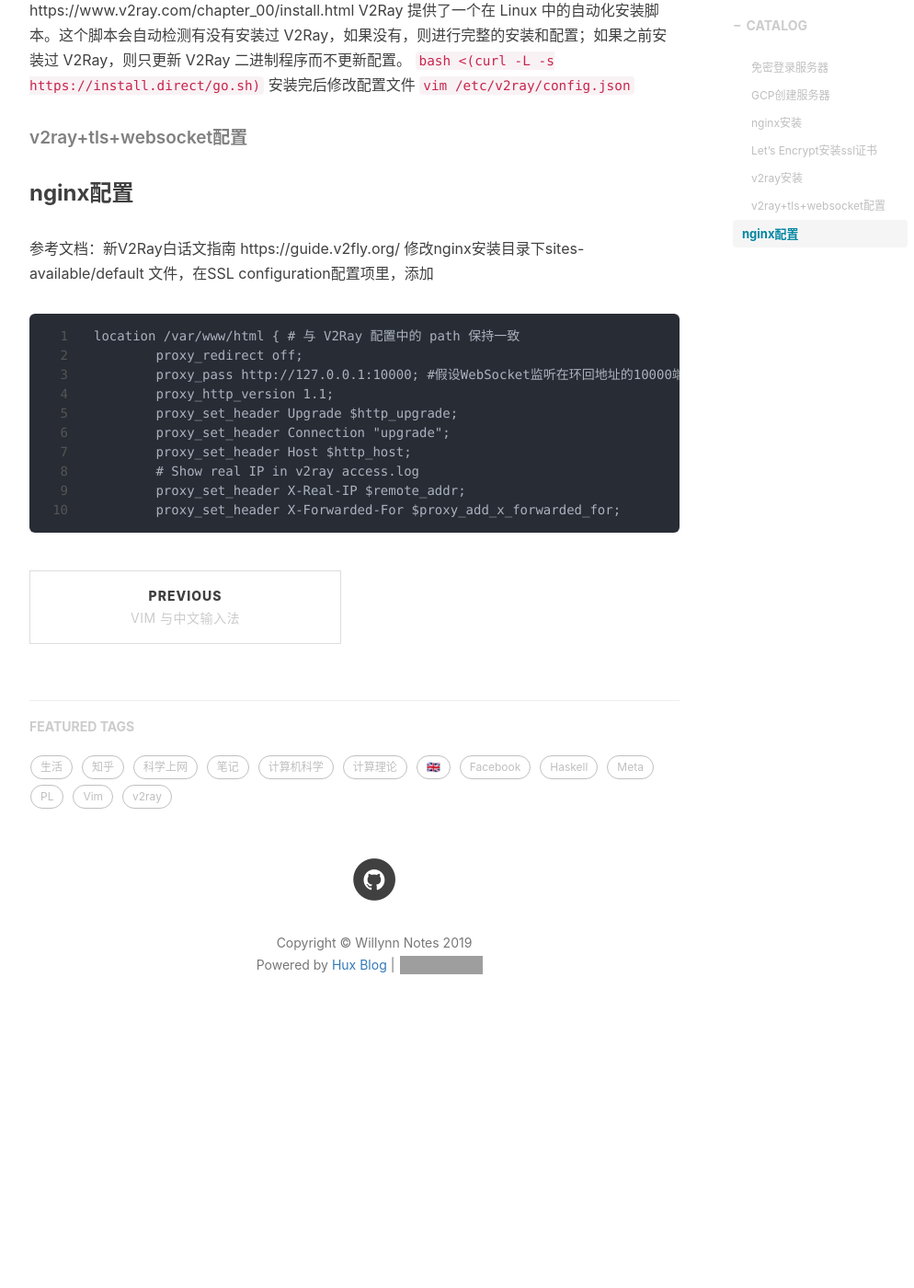
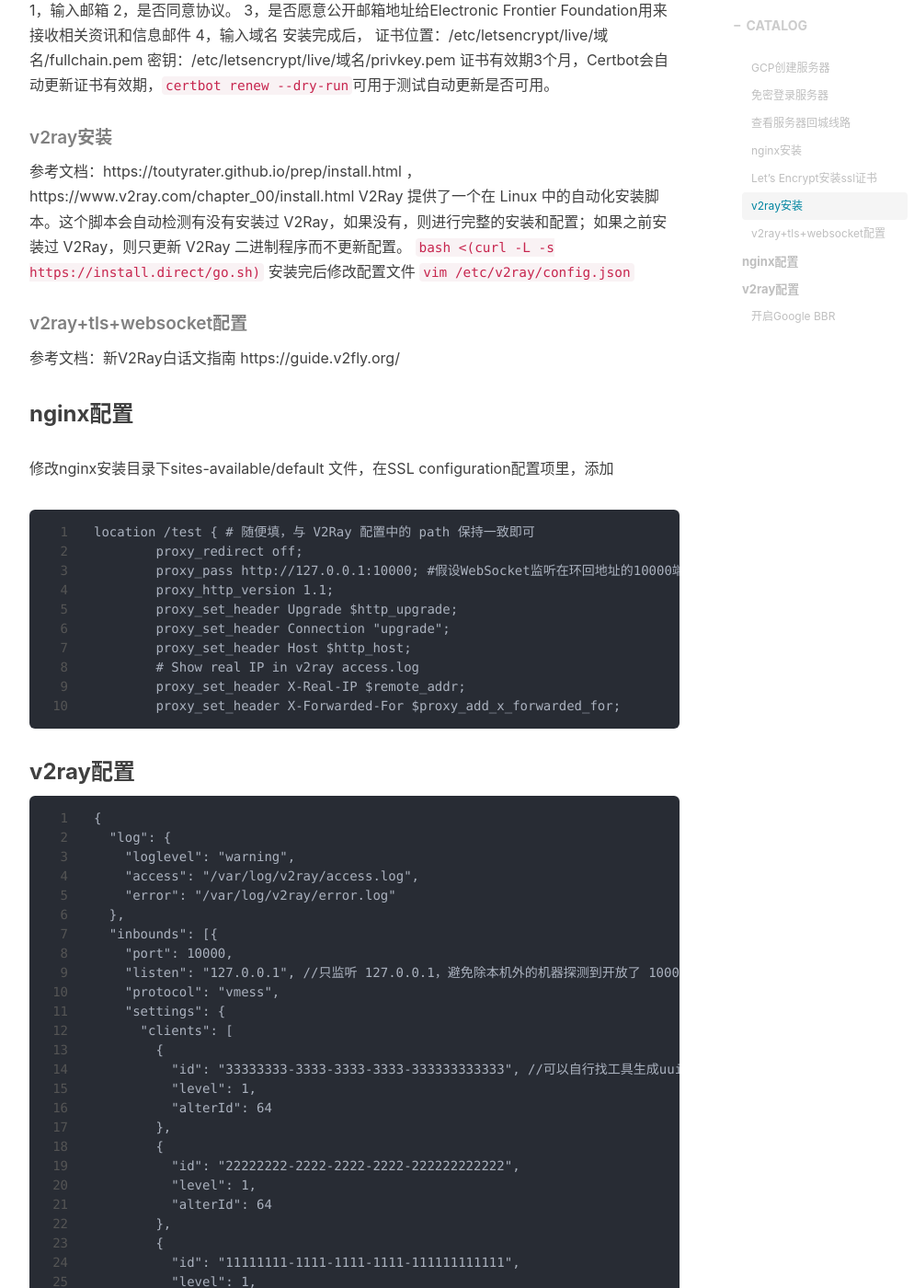
Before and after one commit to paladiny/paladiny.github.io, a Jekyll site: the page built from _posts/2019-06-17-v2ray configuration.markdown, in a window 1280 px wide and 1400 px high, scrolled down 1503 px. Shown: the whole window at 92% size, without its empty margins (233-1227 px from the left). Built offline with Jekyll 4.4.1, drawn with Linux system fonts in a browser that asks for light colours; nearby versions of some CDN libraries; comment, search, counter and statistics services are not loaded; before the commit the page ends 2656 px from its top, so only the background shows below that; some of the changed text lies outside the part shown; grey boxes are pictures that could not be loaded.

Commit message:
Update 2019-06-17-v2ray configuration.markdown

````diff
--- a/_posts/2019-06-17-v2ray configuration.markdown
+++ b/_posts/2019-06-17-v2ray configuration.markdown
@@ -29,6 +23,20 @@ vim /etc/ssh/sshd_config
 PermitRootLogin 是否允许以root账号登录
 PasswordAuthentication 是否允许密码登录
 service sshd restart `重启sshd`
+
+##### 免密登录服务器
+客户端命令： `ssh-keygen`<br>
+按3次回车生成公钥私钥。（第一次回车时要求输入存密钥的文件名，按回车则为默认/root/.ssh/id_rsa，第二次为加密密码，按回车默认密码为空，第三次回车则是密码再次确认）。
+在服务器新建文件/root/.ssh/authorized_keys，把客户端公钥/root/.ssh/id_rsa.pub的内容复制到服务器authorized_keys文件中。
+客户端ssh链接服务器，则可不用输入密码免密登录。
+
+##### 查看服务器回城线路
+参考文档：https://www.xiaoz.me/archives/11769
+```wget https://cdn.ipip.net/17mon/besttrace4linux.zip```下载BestTrace，其他对应版本可在https://www.ipip.net/ 找到
+```unzipi besttrace4linux.zip```解压
+```chmod +x besttrace```给besttrace文件添加执行权限
+```./besttrace -q1 -g cn IP```执行该命令可查看回程路线
+```./besttrace --help```可查看命令参数
 
 ##### nginx安装
 ```apt-get update```更新Debian OS源
@@ -60,11 +68,11 @@ V2Ray 提供了一个在 Linux 中的自动化安装脚本。这个脚本会自
 
 
 ##### v2ray+tls+websocket配置
+参考文档：新V2Ray白话文指南 https://guide.v2fly.org/
 ### nginx配置
-参考文档：新V2Ray白话文指南 https://guide.v2fly.org/
 修改nginx安装目录下sites-available/default 文件，在SSL configuration配置项里，添加
 ```
-location /var/www/html { # 与 V2Ray 配置中的 path 保持一致
+location /test { # 随便填，与 V2Ray 配置中的 path 保持一致即可
         proxy_redirect off;
         proxy_pass http://127.0.0.1:10000; #假设WebSocket监听在环回地址的10000端口上
         proxy_http_version 1.1;
@@ -75,3 +83,79 @@ location /var/www/html { # 与 V2Ray 配置中的 path 保持一致
         proxy_set_header X-Real-IP $remote_addr;
         proxy_set_header X-Forwarded-For $proxy_add_x_forwarded_for;
 ```
+
+### v2ray配置
+```
+{
+  "log": {
+    "loglevel": "warning",
+    "access": "/var/log/v2ray/access.log",
+    "error": "/var/log/v2ray/error.log"
+  },
+  "inbounds": [{
+    "port": 10000,
+    "listen": "127.0.0.1", //只监听 127.0.0.1，避免除本机外的机器探测到开放了 10000 端口
+    "protocol": "vmess",
+    "settings": {
+      "clients": [
+        {
+          "id": "33333333-3333-3333-3333-333333333333", //可以自行找工具生成uuid，也可用安装v2ray时自带的工具生成 /usr/bin/v2ray/v2ctl uuid
+          "level": 1,
+          "alterId": 64
+        },
+        {
+          "id": "22222222-2222-2222-2222-222222222222",
+          "level": 1,
+          "alterId": 64
+        },
+        {
+          "id": "11111111-1111-1111-1111-111111111111",
+          "level": 1,
+          "alterId": 64
+        }
+
+      ]
+    },
+    "streamSettings": {
+        "network": "ws",
+        "wsSettings": {
+            "path":"/test" //与nginx的location保持一致
+        }
+    }
+  }],
+  "outbounds": [{
+    "protocol": "freedom",
+    "settings": {}
+  },{
+    "protocol": "blackhole",
+    "settings": {},
+    "tag": "blocked"
+  }],
+  "routing": {
+    "rules": [
+      {
+        "type": "field",
+        "ip": ["geoip:private"],
+        "outboundTag": "blocked"
+      }
+    ]
+  }
+}
+
+```
+
+##### 开启Google BBR
+参考文档：https://zocodev.com/debian-9-enable-google-bbr.html
+BBR需要Linux系统内核为4.9以上，Debian 9 系统内核为4.9，自带BBR，无需安装，只需配置开启即可。
+```
+echo "net.core.default_qdisc=fq" >> /etc/sysctl.conf
+echo "net.ipv4.tcp_congestion_control=bbr" >> /etc/sysctl.conf
+sysctl -p
+```
+如果正常执行之后没有报错的话，需要重启一下系统，让配置生效。
+重启之后，执行如下命令查看配置是否成功生效：
+```
+root@zocodev:~# lsmod | grep bbr
+tcp_bbr                20480  0
+```
+如果有如上类似输出，则证明Google BBR配置成功了。
````
Also changed, not shown: other parts of _posts/2019-06-17-v2ray configuration.markdown (+0 -6 lines).
